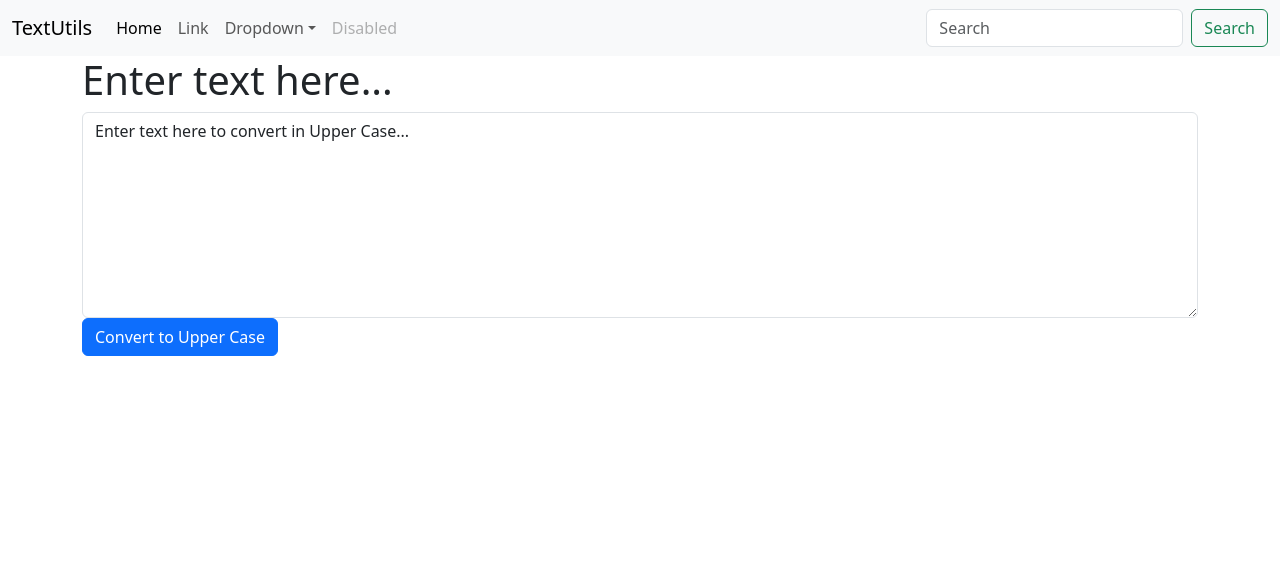
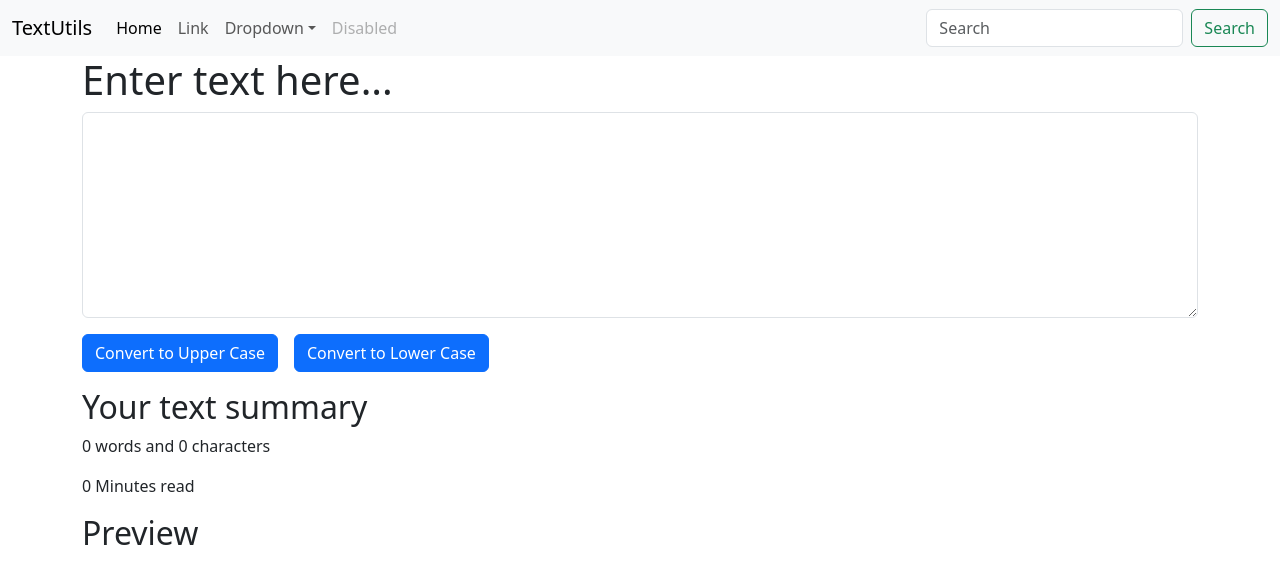
Before and after one commit to swapnil-shinde/ReactJS-YT-CodeWithHarry, a React (Create React App) app: page / in a window 1280 px wide. Shown: the top 584 px of the page. Built offline with nearby package versions, Linux system fonts and the light colour scheme.

Commit message:
Video 8: Added logic to count words

```diff
--- a/src/components/Textarea.js
+++ b/src/components/Textarea.js
@@ -3,10 +3,15 @@ import { useState } from 'react'
 
 export default function Textarea() {
 
-  const [text, setText] = useState('Enter text here to convert in Upper Case... ')
+  const [text, setText] = useState('')
 
-  const handleClick = () => {
+  const handleUpClick = () => {
     let newText = text.toUpperCase()
+    setText(newText)
+  }
+
+  const handleLoClick = () => {
+    let newText = text.toLowerCase()
     setText(newText)
   }
 
@@ -19,7 +24,15 @@ export default function Textarea() {
       <div className="mb-3 container">
         <h1>Enter text here...</h1>
         <textarea className="form-control" value={text} onChange={handleOnChange} id="myBox" rows="8"></textarea>
-        <button className='btn btn-primary' onClick={handleClick}>Convert to Upper Case</button>
+        <button className='btn btn-primary mt-3' onClick={handleUpClick}>Convert to Upper Case</button>
+        <button className='btn btn-primary mt-3 mx-3' onClick={handleLoClick}>Convert to Lower Case</button>
+      </div>
+      <div className='container'>
+        <h2>Your text summary</h2>
+        <p>{text == '' ? 0 : text.split(' ').length} words and {text.length} characters</p>
+        <p>{text == '' ? 0 : 0.008 * text.split(' ').length} Minutes read</p>
+        <h2>Preview</h2>
+        <p>{text}</p>
       </div>
     </div>
   )
```
